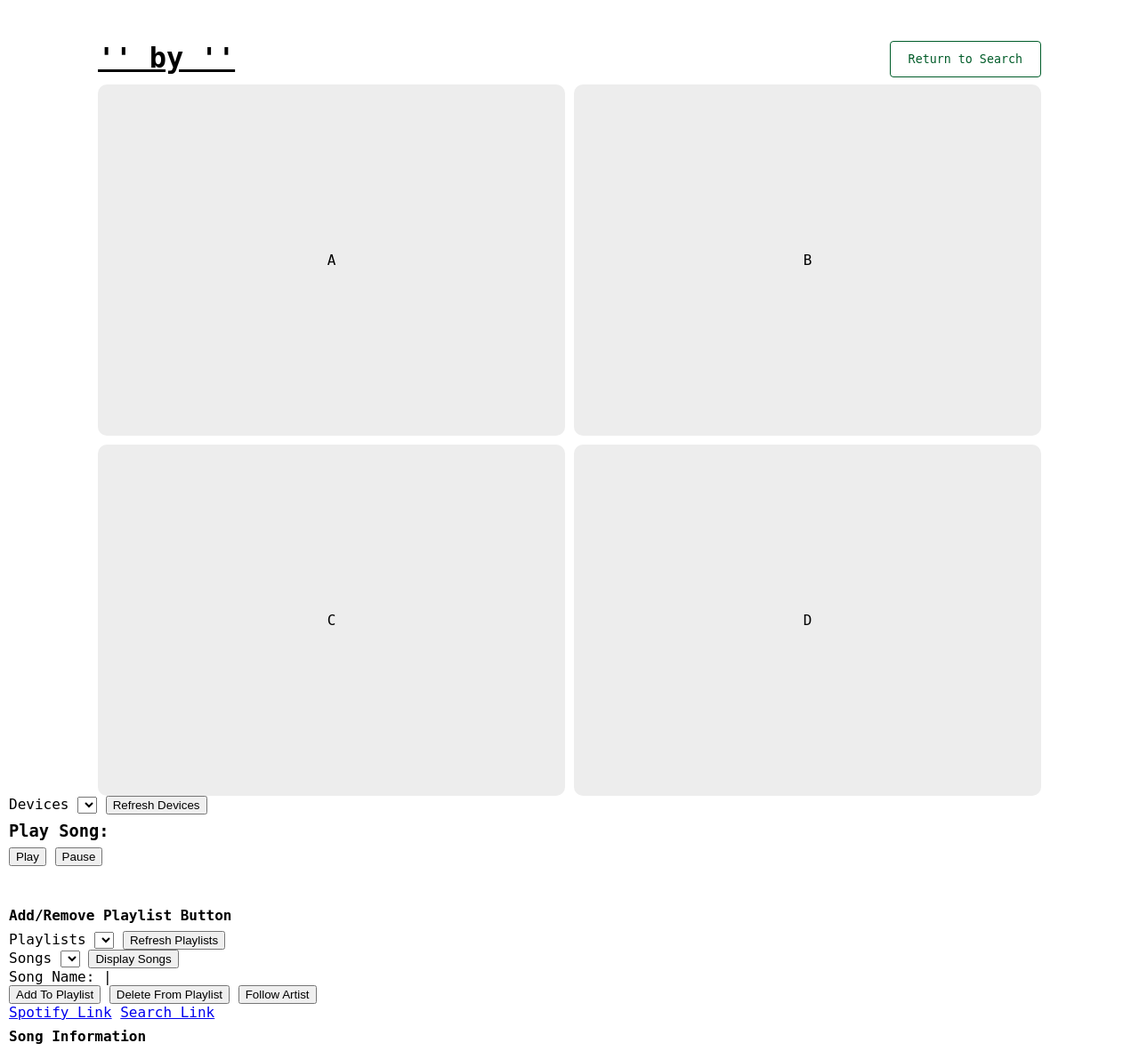
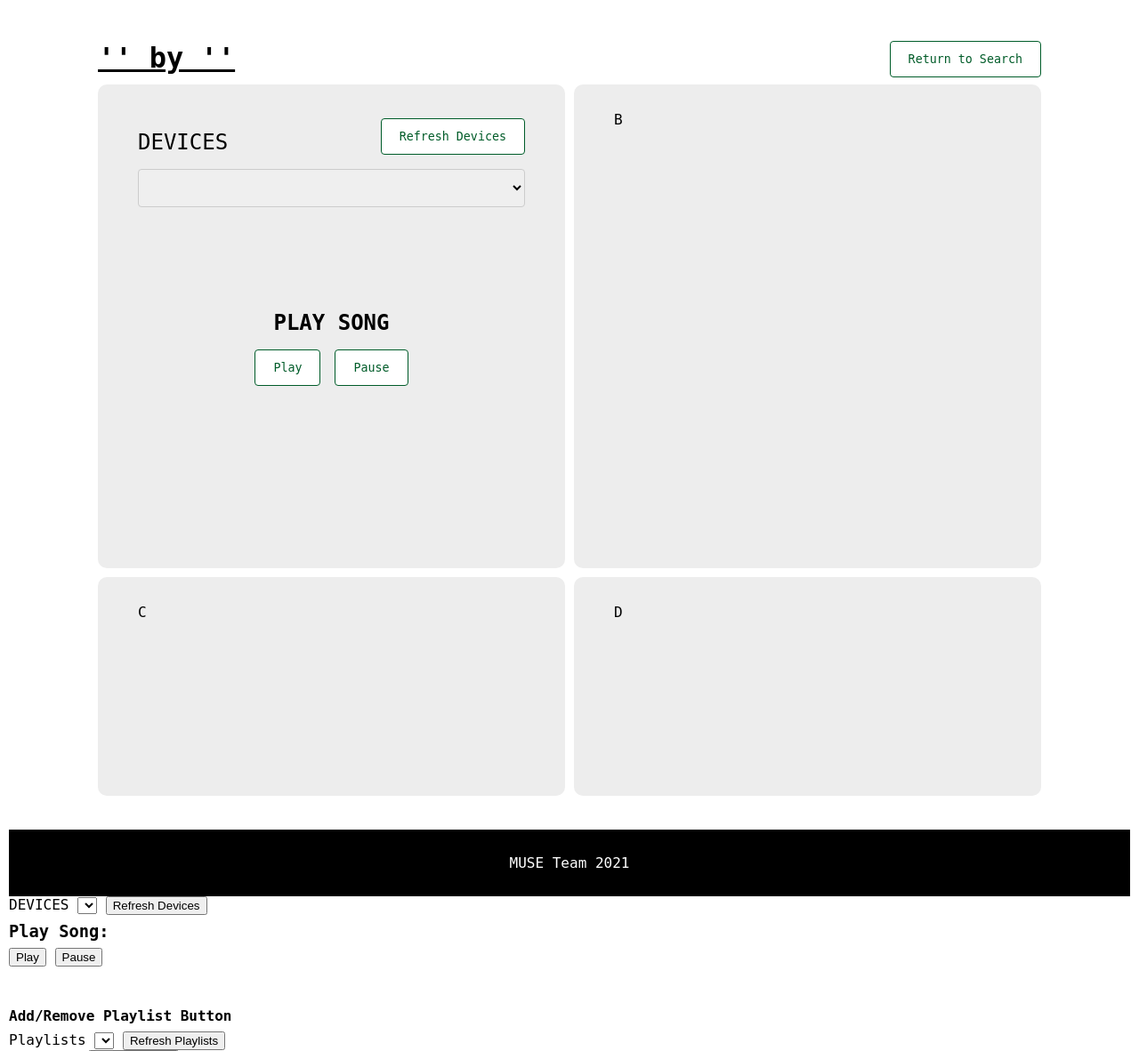
Before and after one commit to tfitzpatrick0/Databases-MuseWebApp, a PHP site: page /song.php?song_id=1 in a window 1280 px wide. Shown: the part 114-1296 px from the top of the page at 89% size. Run offline with PHP 8.4, Linux system fonts and the light colour scheme; data that the repository does not hold is empty; some libraries are stand-ins or nearby versions.

Commit message:
play song

```diff
--- a/muse/css/style.css
+++ b/muse/css/style.css
@@ -20,7 +20,8 @@ body {
   font-family: "Work Sans", monospace;
 }
 
-.input-text-field {
+.input-text-field,
+.dropdown-field {
   width: 100%;
   padding: 12px;
   margin: 8px 0;
@@ -50,9 +51,20 @@ body {
   margin: 8px 0;
 }
 
+.standard-button-2 {
+  padding: 12px 20px;
+  margin: 8px;
+}
+
 .big-button {
   padding: 24px 40px;
   margin: 8px 0;
+  font-size: 130%;
+}
+
+.big-button-2 {
+  padding: 24px 40px;
+  margin: 8px;
   font-size: 130%;
 }
 
@@ -160,7 +172,7 @@ nav a:hover::before {
 .admin-login-container {
   height: 100%;
   margin: 0 100px;
-  padding: 35px 50px;
+  padding: 30px 45px;
   display: flex;
   border-radius: 10px;
   background-color: #ededed;
@@ -177,9 +189,8 @@ nav a:hover::before {
   background-color: white;
 }
 
-.al-display-padding {
-  padding: 70px 70px;
-  flex: 1 1 auto;
+.al-form-padding {
+  padding: 70px;
 }
 
 .al-form-h {
@@ -220,7 +231,7 @@ nav a:hover::before {
   width: 100%;
   height: 800px;
   display: grid;
-  grid-template-columns: auto auto;
+  grid-template-columns: calc(50% - 5px) calc(50% - 5px);
   grid-template-rows: auto auto;
   grid-column-gap: 10px;
   grid-row-gap: 10px;
@@ -228,9 +239,30 @@ nav a:hover::before {
 
 .sb-box {
   background-color: #ededed;
-  padding: 20px;
+  padding: 30px 45px;
   border-radius: 10px;
+}
+
+/* Song Display - Refresh Devices */
+.sb-devices-h {
   display: flex;
-  align-items: center;
+  justify-content: space-between;
+}
+
+.sb-devices-h > label {
+  margin: auto 0 8px 0;
+  font-size: 150%;
+}
+
+.sb-devices-play-h {
+  padding-top: 100px;
+  display: flex;
+  align-content: center;
   justify-content: center;
 }
+
+.sb-devices-play-buttons {
+  display: flex;
+  align-content: center;
+  justify-content: center;
+}
--- a/muse/login.php
+++ b/muse/login.php
@@ -87,7 +87,7 @@
 
 		<div class="admin-login-container">
 				<div class="al-form-container al-col">
-						<div class="al-display-padding">
+						<div class="al-form-padding">
 								<div class="al-form-h">
 										<img src="bkgs/M_logo.png" style="width: 185px;" alt="logo">
 										<h2>MUSE ADMIN LOGIN</h4>
--- a/muse/song.php
+++ b/muse/song.php
@@ -111,18 +111,38 @@ tr:nth-child(even) {
             <button class="button standard-button" type="submit" onclick="window.location.href = 'http://local.muse/index.php'">Return to Search</button>
         </div>
         <div class="song-body-container">
-            <div class="sb-box">A</div>
+            <div class="sb-box">
+                <div class="sb-devices-h">
+                    <label for="devices" class="form-label">DEVICES</label>
+                    <button class="button standard-button" type="button" onclick="refreshDevices()">Refresh Devices</button>
+                </div>
+                <select id="devices" class="dropdown-field"></select>
+                <div class="sb-devices-play-h">
+                    <h2>PLAY SONG</h2>
+                </div>
+                <div class="sb-devices-play-buttons">
+                    <button class="button standard-button-2" type="button" onclick="play()">Play</button>
+                    <button class="button standard-button-2" type="button" onclick="pause()">Pause</button>
+                </div>
+            </div>
             <div class="sb-box">B</div>
             <div class="sb-box">C</div>
             <div class="sb-box">D</div>
         </div>
     </div>
 
+    <br />
+    <br />
+
+    <div class="footer">
+        <p>MUSE Team 2021</p>
+    </div>
+
     <div class="container-fluid">
 
     <div>
     <div class="mb-3">
-        <label for="devices" class="form-label">Devices</label>
+        <label for="devices" class="form-label">DEVICES</label>
         <select id="devices" class="form-control">
         </select>
         <input class="btn btn-primary btn-sm mt-3" type="button" onclick="refreshDevices()" value="Refresh Devices">
```
